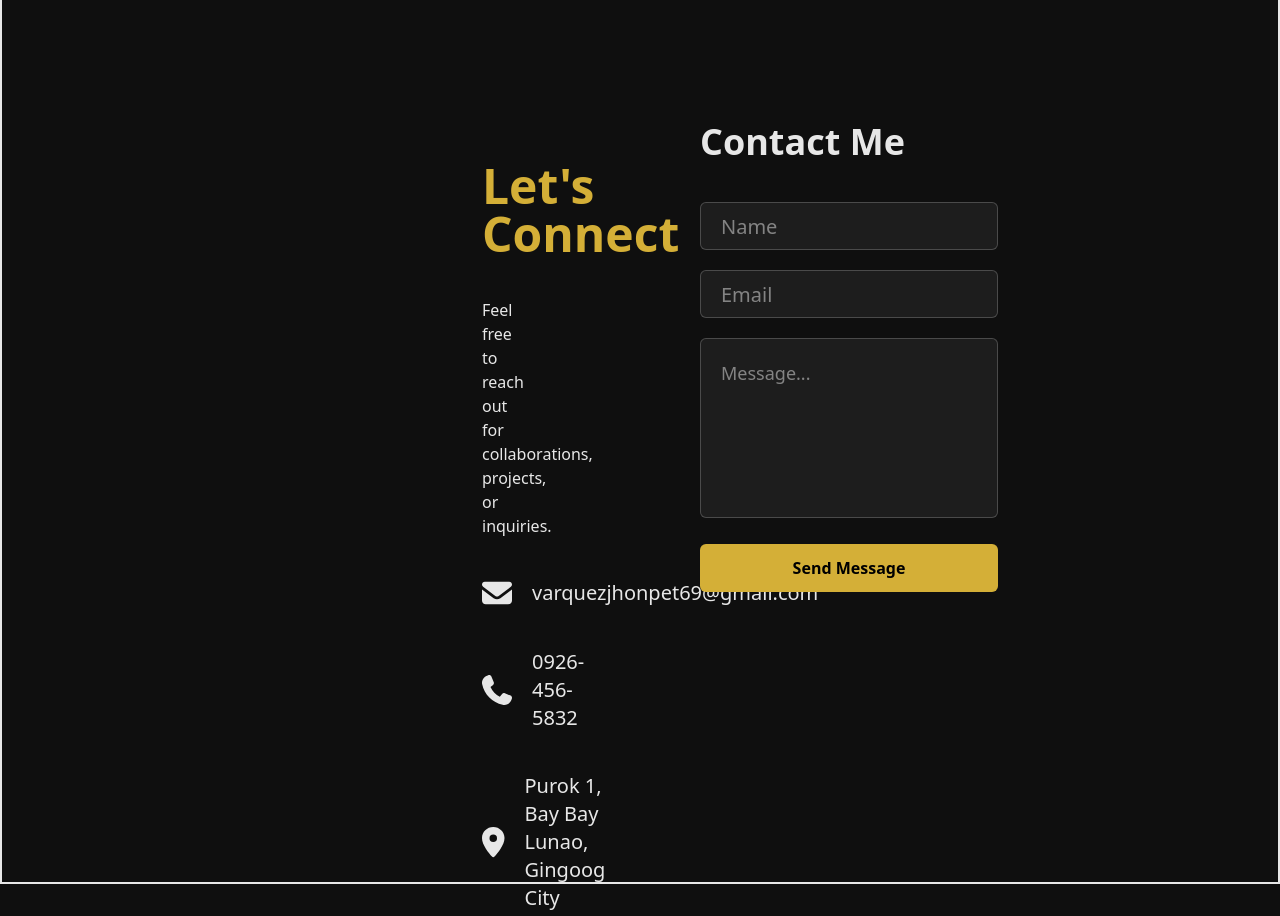
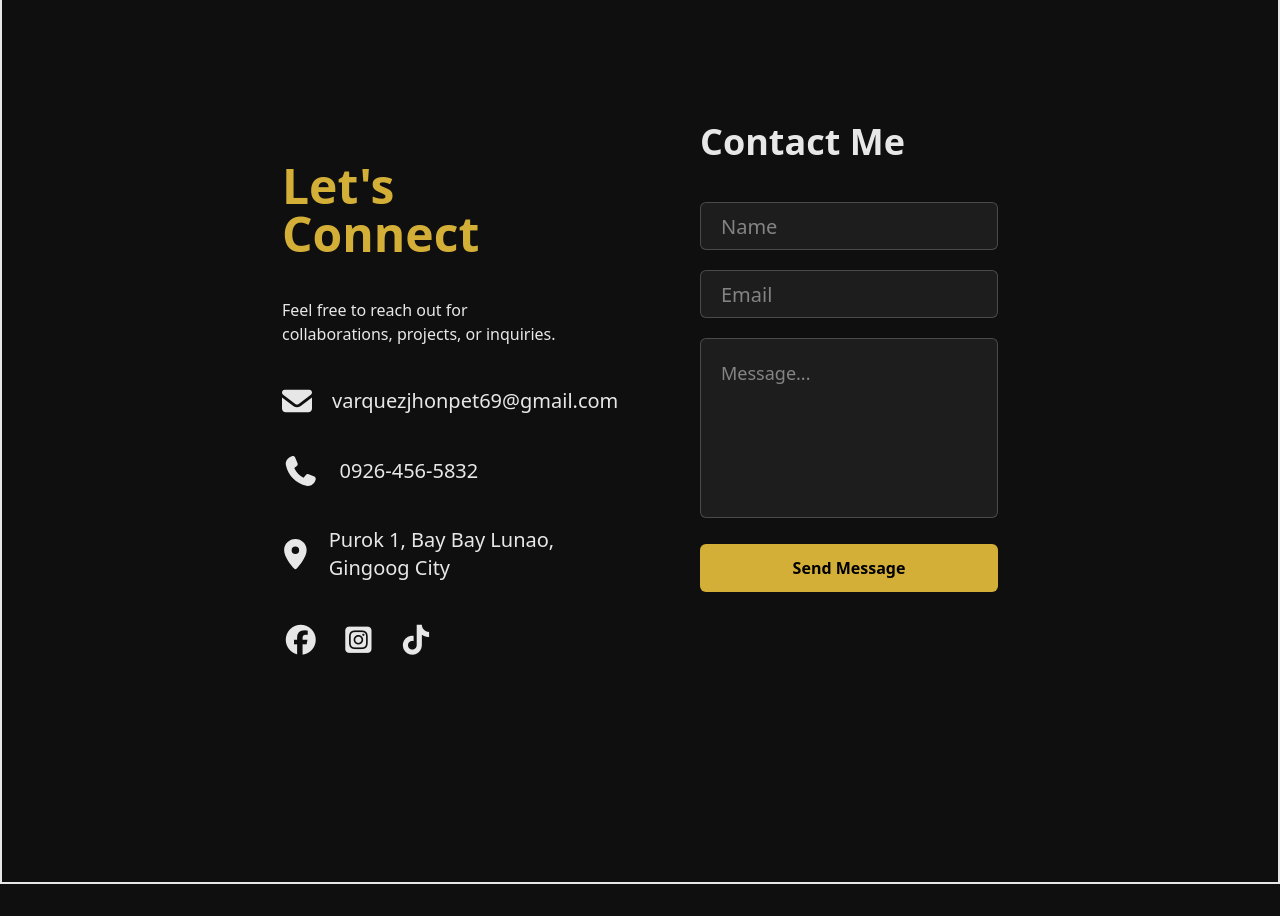
Before and after one commit to lawrencemacababayao2/client1-Portfolio, a React (Vite) app: page / in a window 1280 px wide. Shown: the part 4200-5116 px from the top of the page. Built offline with nearby package versions, Linux system fonts and the light colour scheme.

Commit message:
portfolio

```diff
--- a/src/pages/Portfolio.jsx
+++ b/src/pages/Portfolio.jsx
@@ -331,7 +331,7 @@ const Portfolio = () => {
       </section>
 
       <section ref={contactRef} className="bg-[#0F0F0F] w-full h-fit flex-col items-center pt-30 grid grid-cols-1 md:grid-cols-2 p-5 md:p-70 gap-30 text-white/90 pb-10 border-2">
-        <div className="w-full h-120 p-50 pt-0">
+        <div className="w-full h-120 mr-5">
           <h1 className="text-5xl font-bold text-[#D4AF37] mt-10">Let's Connect</h1>
           <p className="pt-10">Feel free to reach out for collaborations, projects, or inquiries.</p>
 
```
